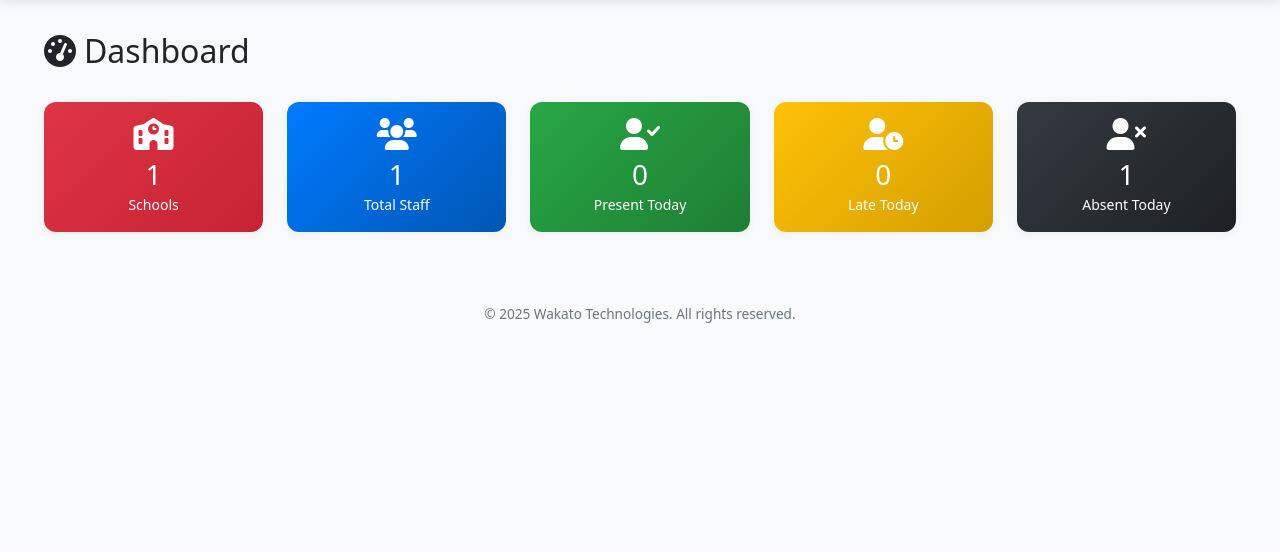
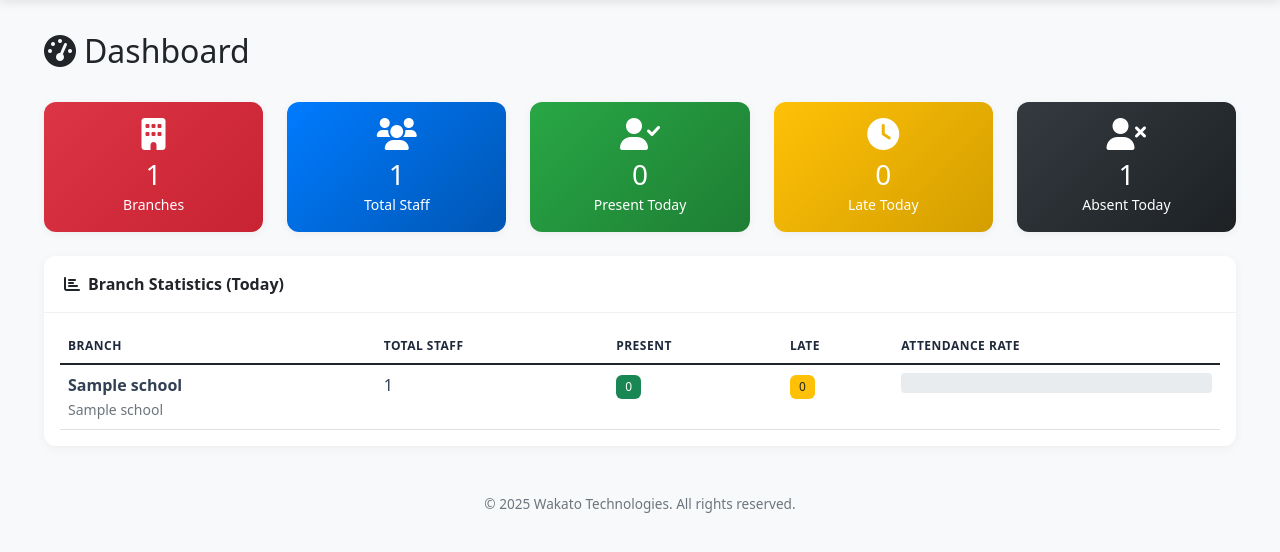
Before and after one commit to naturalwaves/attendance-system, a Flask app: page /dashboard in a window 1280 px wide. Shown: the part 66-618 px from the top of the page. Run offline with Flask 3, Linux system fonts and the light colour scheme; a user stored in the database is signed in; tables that the repository leaves empty hold one stand-in row (values such as "Sample post"); grey boxes marked "Sample" are stand-in pictures.

Commit message:
Update dashboard.html

```diff
--- a/templates/dashboard.html
+++ b/templates/dashboard.html
@@ -1,4 +1,3 @@
-
 {% extends 'base.html' %}
 
 {% block title %}Dashboard - Attendance System{% endblock %}
@@ -15,9 +14,9 @@
         <a href="{{ url_for('schools') }}" class="text-decoration-none">
             <div class="card stat-card stat-schools h-100">
                 <div class="card-body text-center text-white">
-                    <i class="fas fa-school fa-2x mb-2"></i>
+                    <i class="fas fa-building fa-2x mb-2"></i>
                     <h3 class="mb-0">{{ total_schools }}</h3>
-                    <small>Schools</small>
+                    <small>Branches</small>
                 </div>
             </div>
         </a>
@@ -34,7 +33,7 @@
         </a>
     </div>
     <div class="col-md">
-        <a href="{{ url_for('attendance_report', today='1') }}" class="text-decoration-none">
+        <a href="{{ url_for('attendance_report', today=1) }}" class="text-decoration-none">
             <div class="card stat-card stat-present h-100">
                 <div class="card-body text-center text-white">
                     <i class="fas fa-user-check fa-2x mb-2"></i>
@@ -45,10 +44,10 @@
         </a>
     </div>
     <div class="col-md">
-        <a href="{{ url_for('late_report', today='1') }}" class="text-decoration-none">
+        <a href="{{ url_for('late_report', today=1) }}" class="text-decoration-none">
             <div class="card stat-card stat-late h-100">
                 <div class="card-body text-center text-white">
-                    <i class="fas fa-user-clock fa-2x mb-2"></i>
+                    <i class="fas fa-clock fa-2x mb-2"></i>
                     <h3 class="mb-0">{{ late_today }}</h3>
                     <small>Late Today</small>
                 </div>
@@ -56,7 +55,7 @@
         </a>
     </div>
     <div class="col-md">
-        <a href="{{ url_for('absent_report', today='1') }}" class="text-decoration-none">
+        <a href="{{ url_for('absent_report', today=1) }}" class="text-decoration-none">
             <div class="card stat-card stat-absent h-100">
                 <div class="card-body text-center text-white">
                     <i class="fas fa-user-times fa-2x mb-2"></i>
@@ -68,32 +67,48 @@
     </div>
 </div>
 
-<!-- Schools Overview Table -->
-{% if current_user.role in ['super_admin', 'hr_viewer', 'ceo_viewer'] and school_stats %}
+<!-- School Stats Table -->
+{% if school_stats %}
 <div class="card">
     <div class="card-header">
-        <i class="fas fa-chart-bar me-2"></i>Schools Overview
+        <i class="fas fa-chart-bar me-2"></i>Branch Statistics (Today)
     </div>
     <div class="card-body">
         <div class="table-responsive">
             <table class="table table-hover">
                 <thead>
                     <tr>
-                        <th>School</th>
-                        <th>Short Name</th>
+                        <th>Branch</th>
                         <th>Total Staff</th>
-                        <th>Present Today</th>
-                        <th>Late Today</th>
+                        <th>Present</th>
+                        <th>Late</th>
+                        <th>Attendance Rate</th>
                     </tr>
                 </thead>
                 <tbody>
                     {% for stat in school_stats %}
                     <tr>
-                        <td>{{ stat.school.name }}</td>
-                        <td>{{ stat.school.short_name or '-' }}</td>
+                        <td>
+                            <strong>{{ stat.school.name }}</strong>
+                            {% if stat.school.short_name %}
+                            <br><small class="text-muted">{{ stat.school.short_name }}</small>
+                            {% endif %}
+                        </td>
                         <td>{{ stat.total_staff }}</td>
                         <td><span class="badge bg-success">{{ stat.present }}</span></td>
                         <td><span class="badge bg-warning text-dark">{{ stat.late }}</span></td>
+                        <td>
+                            {% if stat.total_staff > 0 %}
+                            {% set rate = (stat.present / stat.total_staff * 100)|round(1) %}
+                            <div class="progress" style="height: 20px;">
+                                <div class="progress-bar {% if rate >= 80 %}bg-success{% elif rate >= 50 %}bg-warning{% else %}bg-danger{% endif %}" style="width: {{ rate }}%">
+                                    {{ rate }}%
+                                </div>
+                            </div>
+                            {% else %}
+                            <span class="text-muted">N/A</span>
+                            {% endif %}
+                        </td>
                     </tr>
                     {% endfor %}
                 </tbody>
@@ -102,22 +117,4 @@
     </div>
 </div>
 {% endif %}
-
-<style>
-    .stat-card {
-        transition: transform 0.2s, box-shadow 0.2s;
-        cursor: pointer;
-    }
-
-    .stat-card:hover {
-        transform: translateY(-5px);
-        box-shadow: 0 8px 25px rgba(0,0,0,0.15);
-    }
-
-    .stat-schools { background: linear-gradient(135deg, #dc3545, #c82333); }
-    .stat-staff { background: linear-gradient(135deg, #007bff, #0056b3); }
-    .stat-present { background: linear-gradient(135deg, #28a745, #1e7e34); }
-    .stat-late { background: linear-gradient(135deg, #ffc107, #d39e00); }
-    .stat-absent { background: linear-gradient(135deg, #343a40, #1d2124); }
-</style>
 {% endblock %}
```
